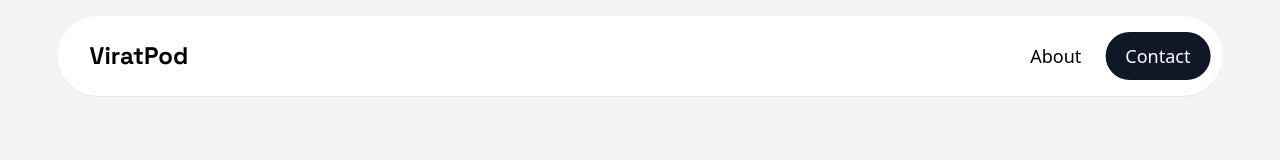
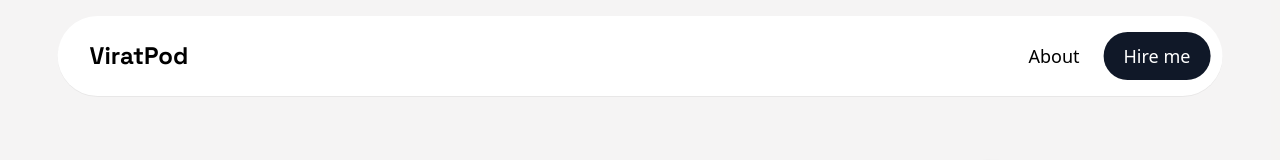
Before and after one commit to virat-pod/viratpod, a Next.js app: page / in a window 1280 px wide. Shown: the top 160 px of the page. Built offline with nearby package versions, Linux system fonts and the light colour scheme.

Commit message:
Change 'Contact' link text to 'Hire me'

```diff
--- a/components/navbar.js
+++ b/components/navbar.js
@@ -33,7 +33,7 @@ const Navbar = () => {
             href={`${pathname === "/" ? "#contact" : "/#contact"}`}
             className="bg-gray-900 hover:bg-gray-800 text-white px-5 py-2.5 rounded-full cursor-pointer"
           >
-            Contact
+            Hire me
           </Link>
 
           <button
```
